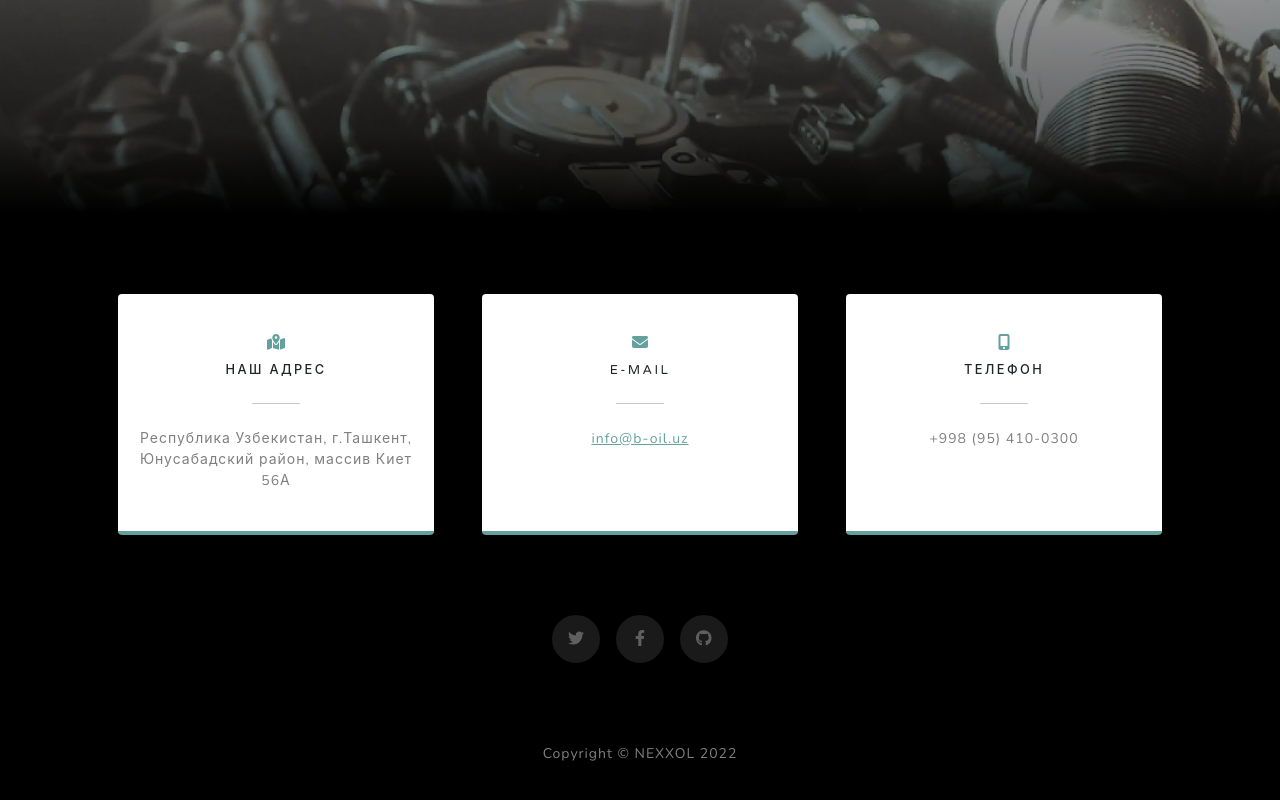
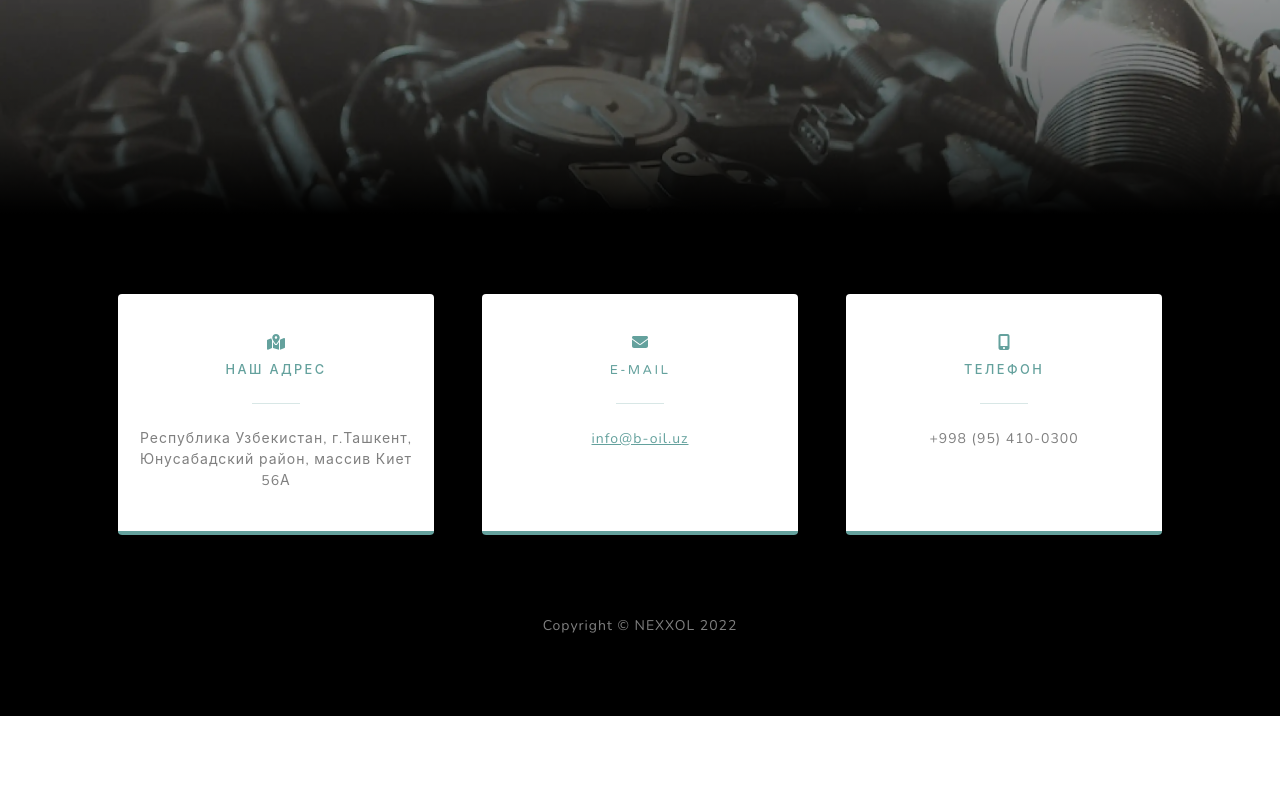
Before and after one commit to berzezek/nexxol, a Vue app: page / in a window 1280 px wide. Shown: the part 3531-4331 px from the top of the page. After the commit the page ends 4247 px from the top, so only its background shows below. Built offline with nearby package versions, Linux system fonts and the light colour scheme.

Commit message:
remove social, add href to contacts

```diff
--- a/src/components/views/MainNavbar.vue
+++ b/src/components/views/MainNavbar.vue
@@ -3,8 +3,11 @@
     <!-- Navigation-->
     <nav class="navbar navbar-expand-lg navbar-light fixed-top" id="mainNav">
       <div class="container px-4 px-lg-5">
-                <a class="navbar-brand" href="#page-top"><img class="navbar-logo-img" src="../../assets/img/logo.png" style="width: 100px" /></a>
-                <button class="navbar-toggler navbar-toggler-right" type="button" data-bs-toggle="collapse" data-bs-target="#navbarResponsive" aria-controls="navbarResponsive" aria-expanded="false" aria-label="Toggle navigation">
+        <a class="navbar-brand" href="#page-top"><img class="navbar-logo-img" src="../../assets/img/logo.png"
+            style="width: 100px" /></a>
+        <button class="navbar-toggler navbar-toggler-right" type="button" data-bs-toggle="collapse"
+          data-bs-target="#navbarResponsive" aria-controls="navbarResponsive" aria-expanded="false"
+          aria-label="Toggle navigation">
           Menu
           <i class="fas fa-bars"></i>
         </button>
@@ -22,7 +25,7 @@
       <div class="container px-4 px-lg-5 d-flex h-100 align-items-center justify-content-center">
         <div class="d-flex justify-content-center">
           <div class="text-center">
-                        <h1 class="mx-auto my-0 text-uppercase">engine <br/> oil <br/> industrial</h1>
+            <h1 class="mx-auto my-0 text-uppercase">engine <br /> oil <br /> industrial</h1>
             <h2 class="text-white-50 mx-auto mt-2 mb-5">Моторные масла в Узбекистане.</h2>
             <!-- <a class="btn btn-primary" href="#about">Get Started</a> -->
           </div>
@@ -36,8 +39,10 @@
           <div class="col-lg-8">
             <h2 class="text-white mb-4">Наш девиз</h2>
             <p class="text-white-50">
-                            Здесь будет описание о нас. <br/>
-                            Lorem ipsum dolor sit amet consectetur adipisicing elit. Quia odit distinctio dolores mollitia a aliquam, blanditiis aspernatur perspiciatis, ut unde quibusdam! Necessitatibus numquam dolores delectus ad, perferendis consectetur modi quisquam?
+              Здесь будет описание о нас. <br />
+              Lorem ipsum dolor sit amet consectetur adipisicing elit. Quia odit distinctio dolores mollitia a aliquam,
+              blanditiis aspernatur perspiciatis, ut unde quibusdam! Necessitatibus numquam dolores delectus ad,
+              perferendis consectetur modi quisquam?
             </p>
           </div>
         </div>
@@ -49,11 +54,14 @@
       <div class="container px-4 px-lg-5">
         <!-- Featured Project Row-->
         <div class="row gx-0 mb-4 mb-lg-5 align-items-center">
-                    <div class="col-xl-8 col-lg-7"><img class="img-fluid mb-3 mb-lg-0" src="../../assets/img/oil-shop.webp" alt="..." /></div>
+          <div class="col-xl-8 col-lg-7"><img class="img-fluid mb-3 mb-lg-0" src="../../assets/img/oil-shop.webp"
+              alt="..." /></div>
           <div class="col-xl-4 col-lg-5">
             <div class="featured-text text-center text-lg-left">
               <h4 class="text-uppercase">магазин</h4>
-                            <p class="text-black-50 mb-0">Что нибудь к описанию <br /> Lorem ipsum dolor sit amet consectetur adipisicing elit. Asperiores suscipit laudantium at ratione natus? Reiciendis dolor natus voluptas asperiores non, optio sunt, obcaecati porro voluptatibus ut ullam, accusamus unde deleniti!</p>
+              <p class="text-black-50 mb-0">Что нибудь к описанию <br /> Lorem ipsum dolor sit amet consectetur
+                adipisicing elit. Asperiores suscipit laudantium at ratione natus? Reiciendis dolor natus voluptas
+                asperiores non, optio sunt, obcaecati porro voluptatibus ut ullam, accusamus unde deleniti!</p>
             </div>
           </div>
         </div>
@@ -65,7 +73,9 @@
               <div class="d-flex h-100">
                 <div class="project-text w-100 my-auto text-center text-lg-left">
                   <h4 class="text-white">Моторное масло №1</h4>
-                                    <p class="mb-0 text-white-50">Описание <br/> Lorem ipsum, dolor sit amet consectetur adipisicing elit. Doloremque, amet! Esse incidunt perferendis laudantium ipsa optio, excepturi nihil numquam nulla consectetur ullam! Nam ullam laboriosam deserunt iusto consectetur eum maiores?</p>
+                  <p class="mb-0 text-white-50">Описание <br /> Lorem ipsum, dolor sit amet consectetur adipisicing
+                    elit. Doloremque, amet! Esse incidunt perferendis laudantium ipsa optio, excepturi nihil numquam
+                    nulla consectetur ullam! Nam ullam laboriosam deserunt iusto consectetur eum maiores?</p>
                   <hr class="d-none d-lg-block mb-0 ms-0" />
                 </div>
               </div>
@@ -80,7 +90,9 @@
               <div class="d-flex h-100">
                 <div class="project-text w-100 my-auto text-center text-lg-right">
                   <h4 class="text-white">Моторное масло №2</h4>
-                                    <p class="mb-0 text-white-50">Описание <br/> Lorem ipsum dolor sit, amet consectetur adipisicing elit. Natus molestias voluptas, enim tempore nisi quidem dolore? Voluptates laboriosam veniam, tempora, beatae vitae ea repudiandae in quae mollitia omnis eius incidunt?</p>
+                  <p class="mb-0 text-white-50">Описание <br /> Lorem ipsum dolor sit, amet consectetur adipisicing
+                    elit. Natus molestias voluptas, enim tempore nisi quidem dolore? Voluptates laboriosam veniam,
+                    tempora, beatae vitae ea repudiandae in quae mollitia omnis eius incidunt?</p>
                   <hr class="d-none d-lg-block mb-0 me-0" />
                 </div>
               </div>
@@ -125,17 +137,22 @@
     <section class="contact-section bg-black">
       <div class="container px-4 px-lg-5">
         <div class="row gx-4 gx-lg-5">
+
           <div class="col-md-4 mb-3 mb-md-0">
+            <a href="https://goo.gl/maps/K6k9y483rRAtxNs37" target="_blank" class="text-decoration-none">
               <div class="card py-4 h-100">
                 <div class="card-body text-center">
                   <i class="fas fa-map-marked-alt text-primary mb-2"></i>
                   <h4 class="text-uppercase m-0">Наш адрес</h4>
                   <hr class="my-4 mx-auto" />
-                                <div class="small text-black-50">Республика Узбекистан, г.Ташкент, Юнусабадский район, массив Киет 56А</div>
+                  <div class="small text-black-50">Республика Узбекистан, г.Ташкент, Юнусабадский район, массив Киет 56А
                   </div>
                 </div>
               </div>
+            </a>
+          </div>
           <div class="col-md-4 mb-3 mb-md-0">
+            <a href="mailto:info@b-oil.uz" target="_blank" class="text-decoration-none">
             <div class="card py-4 h-100">
               <div class="card-body text-center">
                 <i class="fas fa-envelope text-primary mb-2"></i>
@@ -144,27 +161,33 @@
                 <div class="small text-black-50"><a href="#!">info@b-oil.uz</a></div>
               </div>
             </div>
+            </a>
           </div>
           <div class="col-md-4 mb-3 mb-md-0">
             <div class="card py-4 h-100">
+              <a href="tel:+998954100300" class="text-decoration-none">
                 <div class="card-body text-center">
                   <i class="fas fa-mobile-alt text-primary mb-2"></i>
                   <h4 class="text-uppercase m-0">Телефон</h4>
                   <hr class="my-4 mx-auto" />
-                                <div class="small text-black-50">+998 (95) 410-0300</div>
+                  <div class="small text-black-50">+998 (95) 410-0300
+                  </div>
+                </div>
+              </a>
             </div>
           </div>
         </div>
-                </div>
-                <div class="social d-flex justify-content-center">
+        <!-- <div class="social d-flex justify-content-center">
                     <a class="mx-2" href="#!"><i class="fab fa-twitter"></i></a>
                     <a class="mx-2" href="#!"><i class="fab fa-facebook-f"></i></a>
                     <a class="mx-2" href="#!"><i class="fab fa-github"></i></a>
-                </div>
+                </div> -->
       </div>
     </section>
     <!-- Footer-->
-        <footer class="footer bg-black small text-center text-white-50"><div class="container px-4 px-lg-5">Copyright &copy; NEXXOL 2022</div></footer>
+    <footer class="footer bg-black small text-center text-white-50">
+      <div class="container px-4 px-lg-5">Copyright &copy; NEXXOL 2022</div>
+    </footer>
   </div>
 </template>
 
@@ -173,5 +196,4 @@
 </script>
 
 <style scoped>
-
 </style>
```
Lines whose indentation alone changed are shown as unchanged.
